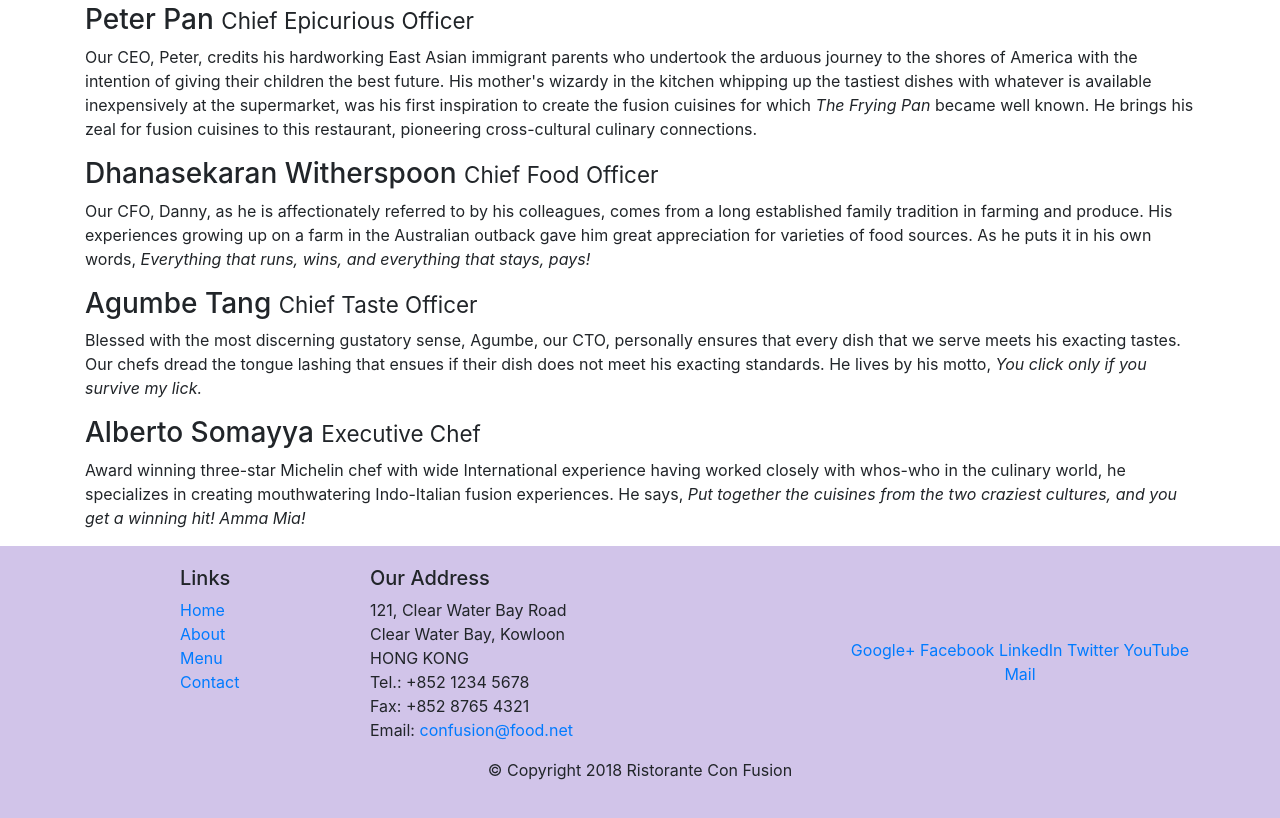
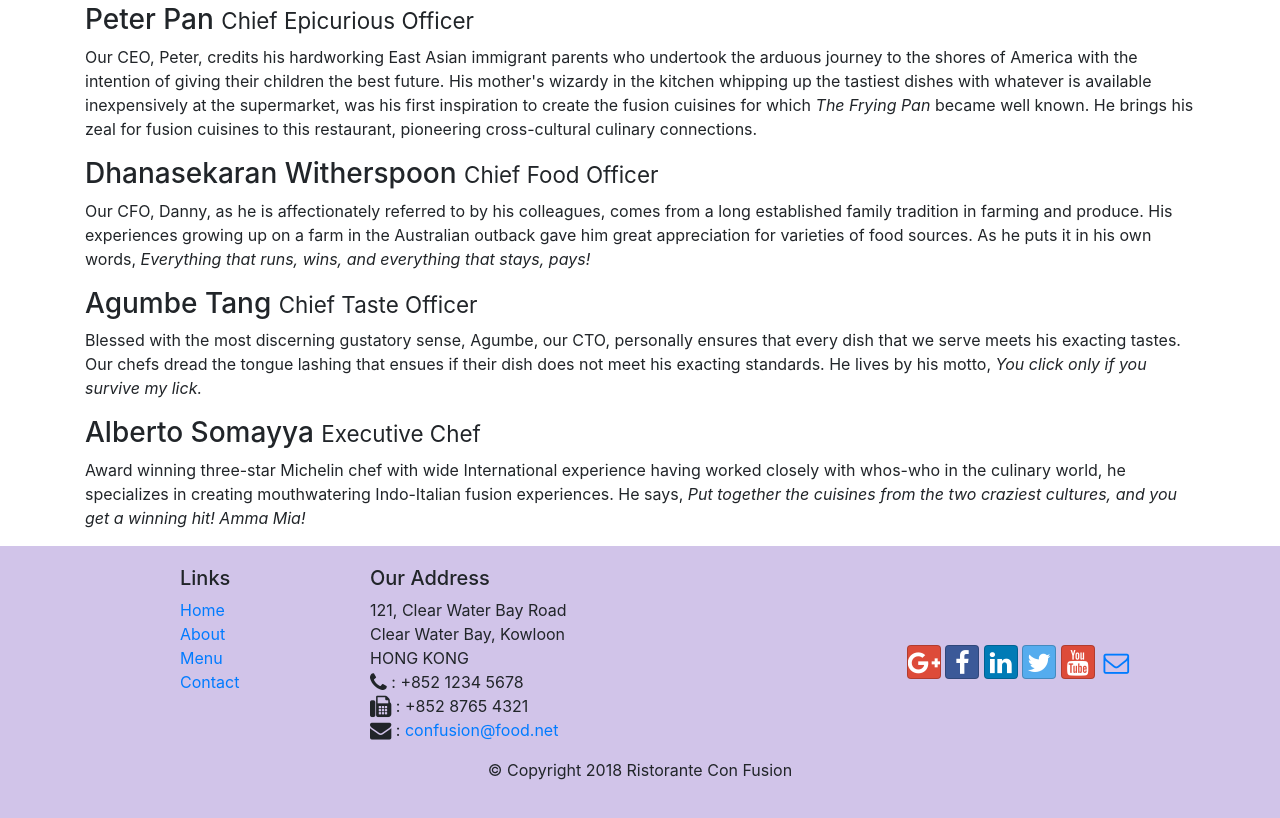
Before and after one commit to Khatsur/coursera_bootstrap, a website: page aboutus.html in a window 1280 px wide. Shown: the part 752-1570 px from the top of the page. Drawn offline with nearby package versions, Linux system fonts and the light colour scheme.

Commit message:
icons fonts

```diff
--- a/aboutus.html
+++ b/aboutus.html
@@ -6,6 +6,8 @@
     <meta name="viewport" content="width=device-width, initial-scale=1, shrink-to-fit=no">
     <meta http-equiv="x-ua-compatible" content="ie=edge">
     <link rel="stylesheet" href="node_modules/bootstrap/dist/css/bootstrap.min.css">
+    <link rel="stylesheet" href="node_modules/font-awesome/css/font-awesome.min.css">
+    <link rel="stylesheet" href="node_modules/bootstrap-social/bootstrap-social.css">
     <link rel="stylesheet" href="css/styles.css">
 
     <title>Ristorante Con Fusion: About Us</title>
@@ -21,10 +23,10 @@
             <a class="navbar-brand mr-auto" href="./index.html">Ristorante con Fusion</a>
             <div class="collapse navbar-collapse" id="Navbar">
               <ul class="navbar-nav mr-auto">
-                <li class="nav-item"><a class="nav-link" href="#">Home</a></li>
-                <li class="nav-item active"><a class="nav-link" href="#">About</a></li>
-                <li class="nav-item"><a class="nav-link" href="#">Manu</a></li>
-                <li class="nav-item"><a class="nav-link" href="#">Contact</a></li>
+                <li class="nav-item "><a class="nav-link" href="./index.html"><span class="fa fa-home fa-lg"></span> Home</a></li>
+                <li class="nav-item active"><a class="nav-link" href="#"><span class="fa fa-info fa-lg"></span> About</a></li>
+                <li class="nav-item"><a class="nav-link" href="#"> <span class="fa fa-list fa-lg"></span> Manu</a></li>
+                <li class="nav-item"><a class="nav-link" href="#"><span class="fa fa-address-card fa-lg"></span> Contact</a></li>
               </ul>
          </div>
         </div>
@@ -108,19 +110,19 @@
 		              121, Clear Water Bay Road<br>
 		              Clear Water Bay, Kowloon<br>
 		              HONG KONG<br>
-		              Tel.: +852 1234 5678<br>
-		              Fax: +852 8765 4321<br>
-		              Email: <a href="mailto:confusion@food.net">confusion@food.net</a>
+		              <i class="fa fa-phone fa-lg"></i> : +852 1234 5678<br>
+		              <i class="fa fa-fax fa-lg"></i> : +852 8765 4321<br>
+		              <i class="fa fa-envelope fa-lg"></i> : <a href="mailto:confusion@food.net">confusion@food.net</a>
 		           </address>
                 </div>
                 <div class="col-12 col-sm-4 align-self-center">
                     <div class="text-center">
-                        <a href="http://google.com/+">Google+</a>
-                        <a href="http://www.facebook.com/profile.php?id=">Facebook</a>
-                        <a href="http://www.linkedin.com/in/">LinkedIn</a>
-                        <a href="http://twitter.com/">Twitter</a>
-                        <a href="http://youtube.com/">YouTube</a>
-                        <a href="mailto:">Mail</a>
+                        <a class="btn btn-social-icon btn-google" href="http://google.com/+"><i class="fa fa-google-plus fa-lg"></i></a>
+                        <a class="btn btn-social-icon btn-facebook" href="http://www.facebook.com/profile.php?id="><i class="fa fa-facebook fa-lg"></i></a>
+                        <a class="btn btn-social-icon btn-linkedin" href="http://www.linkedin.com/in/"><i class="fa fa-linkedin fa-lg"></i></a>
+                        <a class="btn btn-social-icon btn-twitter" href="http://twitter.com/"><i class="fa fa-twitter fa-lg"></i></a>
+                        <a class="btn btn-social-icon btn-google" href="http://youtube.com/"><i class="fa fa-youtube fa-lg"></i></a>
+                        <a class="btn btn-social-icon" href="mailto:"><i class="fa fa-envelope-o fa-lg"></i></a>
                     </div>
                 </div>
            </div>
--- a/package.json
+++ b/package.json
@@ -15,6 +15,8 @@
   },
   "dependencies": {
     "bootstrap": "^4.0.0",
+    "bootstrap-social": "^5.1.1",
+    "font-awesome": "^4.7.0",
     "jquery": "^3.3.1",
     "popper.js": "^1.12.9"
   }
```
Also changed, not shown: index.html (+15 -13 lines), 1 other file.
